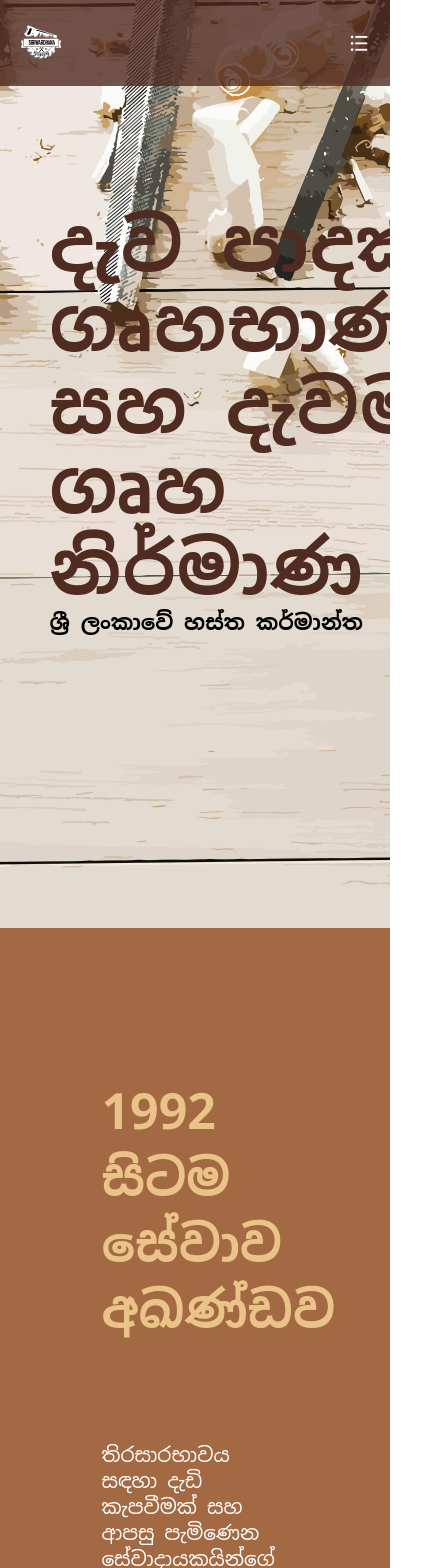
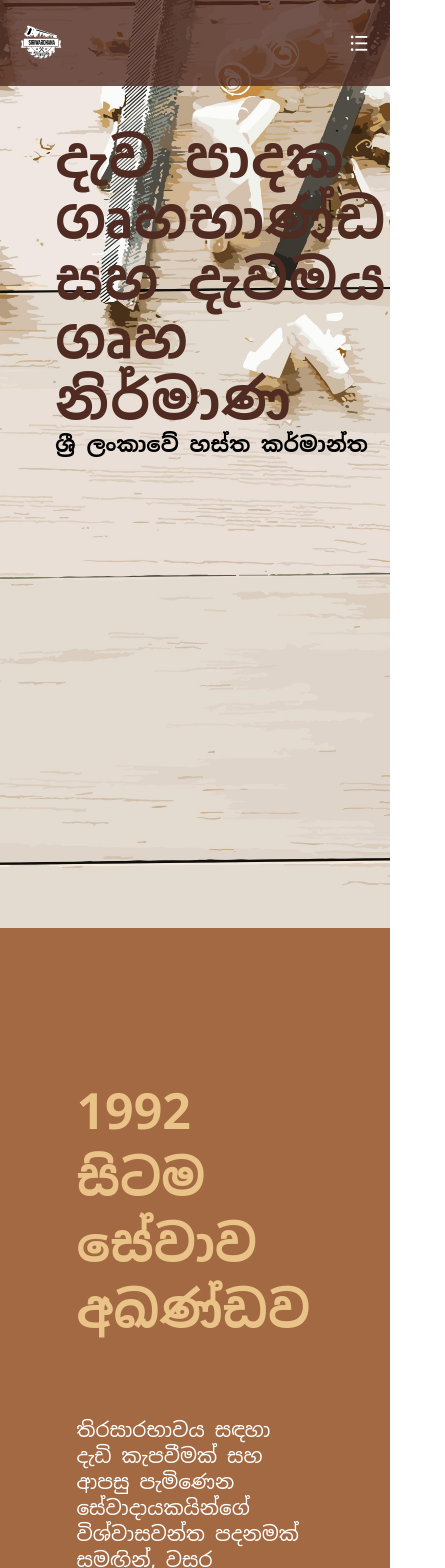
Before and after one commit to isharaimagines/woodwork-sin, a React (Create React App) app: page /#/ in a window 390 px wide. Shown: the top 1568 px of the page, 445 px wide, since content can reach past the window. Built offline with nearby package versions, Linux system fonts and the light colour scheme; a web font is replaced by a local one.

Commit message:
first commit

```diff
--- a/src/components/contactus.css
+++ b/src/components/contactus.css
@@ -11,18 +11,6 @@
   width: 100%;
   height: 100%;
   object-fit: cover;
-  animation: bgblur 10s infinite ease-in-out;
-}
-@keyframes bgblur {
-  0% {
-    filter: blur(0px);
-  }
-  50% {
-    filter: blur(5px);
-  }
-  100% {
-    filter: blur(0px);
-  }
 }
 
 .c-container .c-text {
@@ -107,30 +95,7 @@
   align-items: flex-start;
   justify-content: center;
 }
-@media (max-width: 576px) {
-  .section .cu-noticed .cu-row {
-    flex-direction: column;
-  }
-  .section .cu-noticed .cu-row .cu-col {
-    width: 100%;
-  }
-}
-@media (max-width: 768px) {
-  .section .cu-noticed .cu-row {
-    flex-direction: column;
-  }
-  .section .cu-noticed .cu-row .cu-col {
-    width: 100%;
-  }
-}
-@media (max-width: 992px) {
-  .section .cu-noticed .cu-row {
-    flex-direction: column;
-  }
-  .section .cu-noticed .cu-row .cu-col {
-    width: 100%;
-  }
-}
+
 /*--------------------*/
 
 .formbold-mb-3 {
@@ -263,27 +228,32 @@ select.formbold-form-input,
   width: 45%;
 }
 
-@media (max-width: 576px) {
+@media (max-width: 768px) and (min-width: 577px),
+  (max-width: 992px) and (min-width: 769px),
+  (max-width: 576px) {
   .formbold-form-wrapper {
     padding: 2px;
   }
   nav .nav-container .navbar-collapse .navbar-nav a.navbar-link {
     padding: 2px 25px;
   }
-}
-@media (max-width: 768px) {
-  .formbold-form-wrapper {
-    padding: 2px;
+  .section .cu-noticed .cu-row {
+    flex-direction: column;
   }
-  nav .nav-container .navbar-collapse .navbar-nav a.navbar-link {
-    padding: 2px 25px;
+  .section .cu-noticed .cu-row .cu-col {
+    width: 100%;
+  }
+  .c-container .c-text {
+    top: 16%;
+  }
+  .section .cu-content {
+    align-items: flex-start;
+    padding: 50px 25px 25px 25px;
+  }
+  .section .cu-content h1 {
+    padding: 0px;
+  }
+  .section .cu-noticed {
+    padding: 50px 25px 25px 25px;
   }
 }
-@media (max-width: 992px) {
-  .formbold-form-wrapper {
-    padding: 2px;
-  }
-  nav .nav-container .navbar-collapse .navbar-nav a.navbar-link {
-    padding: 2px 25px;
-  }
-}
--- a/src/components/home.css
+++ b/src/components/home.css
@@ -211,7 +211,10 @@
 .section .secBox button:hover {
   background: #f7a145;
 }
-@media (max-width: 576px) {
+
+@media (max-width: 768px) and (min-width: 577px),
+  (max-width: 992px) and (min-width: 769px),
+  (max-width: 576px) {
   .section .content {
     flex-direction: column;
   }
@@ -232,63 +235,18 @@
     text-align: left;
   }
   .container .text {
-    top: 20%;
+    top: 16%;
   }
   .container .text h3 {
     text-align: left;
   }
-}
-@media (max-width: 768px) {
-  .section .content {
-    flex-direction: column;
+  .section .content .left h1 {
+    padding: 50px 25px 25px 25px;
   }
-  .section .content .left {
-    width: 99%;
-  }
-  .section .content .right {
-    width: 99%;
-  }
-  .section .secBox {
-    padding: 50px;
-    flex-direction: column;
-  }
-  .section .secBox button {
-    margin: 20px;
+  .section .content .left p {
+    padding: 50px 25px 25px 25px;
   }
   .container .text h1 {
-    text-align: left;
-  }
-  .container .text {
-    top: 20%;
-  }
-  .container .text h3 {
-    text-align: left;
+    font-size: 3em;
   }
 }
-@media (max-width: 992px) {
-  .section .content {
-    flex-direction: column;
-  }
-  .section .content .left {
-    width: 99%;
-  }
-  .section .content .right {
-    width: 99%;
-  }
-  .section .secBox {
-    padding: 50px;
-    flex-direction: column;
-  }
-  .section .secBox button {
-    margin: 20px;
-  }
-  .container .text h1 {
-    text-align: left;
-  }
-  .container .text {
-    top: 25%;
-  }
-  .container .text h3 {
-    text-align: left;
-  }
-}
--- a/src/components/service.css
+++ b/src/components/service.css
@@ -1,54 +1,5 @@
 @import url("https://fonts.googleapis.com/css2?family=Righteous&display=swap");
 
-:root {
-  --white-color: #ffffff;
-  --primary-color: #ff4400;
-  --section-bg-color: #f0f8ff;
-  --dark-color: #000000;
-  --grey-color: #d0d1d1;
-  --p-color: #717275;
-  --body-font-family: "Inter", sans-serif;
-  --h5-font-size: 24px;
-  --p-font-size: 20px;
-  --copyright-text-font-size: 16px;
-  --product-link-font-size: 14px;
-  --custom-link-font-size: 12px;
-  --font-weight-thin: 100;
-  --font-weight-light: 300;
-  --font-weight-normal: 400;
-  --font-weight-bold: 700;
-  --font-weight-black: 900;
-
-  --bs-blue: #0d6efd;
-  --bs-indigo: #6610f2;
-  --bs-purple: #6f42c1;
-  --bs-pink: #d63384;
-  --bs-red: #dc3545;
-  --bs-orange: #fd7e14;
-  --bs-yellow: #ffc107;
-  --bs-green: #198754;
-  --bs-teal: #20c997;
-  --bs-cyan: #0dcaf0;
-  --bs-white: #fff;
-  --bs-gray: #6c757d;
-  --bs-gray-dark: #343a40;
-  --bs-primary: #0d6efd;
-  --bs-secondary: #6c757d;
-  --bs-success: #198754;
-  --bs-info: #0dcaf0;
-  --bs-warning: #ffc107;
-  --bs-danger: #dc3545;
-  --bs-light: #f8f9fa;
-  --bs-dark: #212529;
-
-  --font-in-text: "Noto Sans Sinhala", sans-serif;
-
-  --bs-gradient: linear-gradient(
-    180deg,
-    rgba(255, 255, 255, 0.15),
-    rgba(255, 255, 255, 0)
-  );
-}
 @font-face {
   font-family: "Futura PT Light";
   font-style: normal;
@@ -71,18 +22,6 @@
   width: 100%;
   height: 100%;
   object-fit: cover;
-  animation: bgblur 10s infinite ease-in-out;
-}
-@keyframes bgblur {
-  0% {
-    filter: blur(0px);
-  }
-  50% {
-    filter: blur(5px);
-  }
-  100% {
-    filter: blur(0px);
-  }
 }
 
 .s-container .s-text {
@@ -272,7 +211,9 @@
   .product-price {
   color: #6c757d;
 }
-@media (max-width: 576px) {
+@media (max-width: 768px) and (min-width: 577px),
+  (max-width: 992px) and (min-width: 769px),
+  (max-width: 576px) {
   .section .category .cat-left {
     margin: 20px;
     width: 100%;
@@ -286,34 +227,29 @@
   .section .container-card .row .col-lg-2 .product-thumb {
     width: 100%;
   }
-}
-@media (max-width: 576px) {
-  .section .category .cat-left {
-    margin: 20px;
+
+  .section .content .right .row {
+    flex-direction: column;
+  }
+  .section .content .right .row .col {
     width: 100%;
   }
-  .section .category {
+  .section .secBox .name {
     flex-direction: column;
   }
-  .section .container-card .row .col-lg-2 {
-    flex-direction: column;
+  .s-container .s-text {
+    top: 18%;
   }
-  .section .container-card .row .col-lg-2 .product-thumb {
+  .section .category {
+    padding: 30px;
+  }
+  .section .sec-banner {
+    display: none;
+  }
+  .section .category .cat-right {
+    width: 80%;
+  }
+  .section .category .cat-right.nd {
     width: 100%;
   }
 }
-@media (max-width: 992px) {
-  .section .category .cat-left {
-    margin: 20px;
-    width: 100%;
-  }
-  .section .category {
-    flex-direction: column;
-  }
-  .section .container-card .row .col-lg-2 {
-    flex-direction: column;
-  }
-  .section .container-card .row .col-lg-2 .product-thumb {
-    width: 100%;
-  }
-}
```
